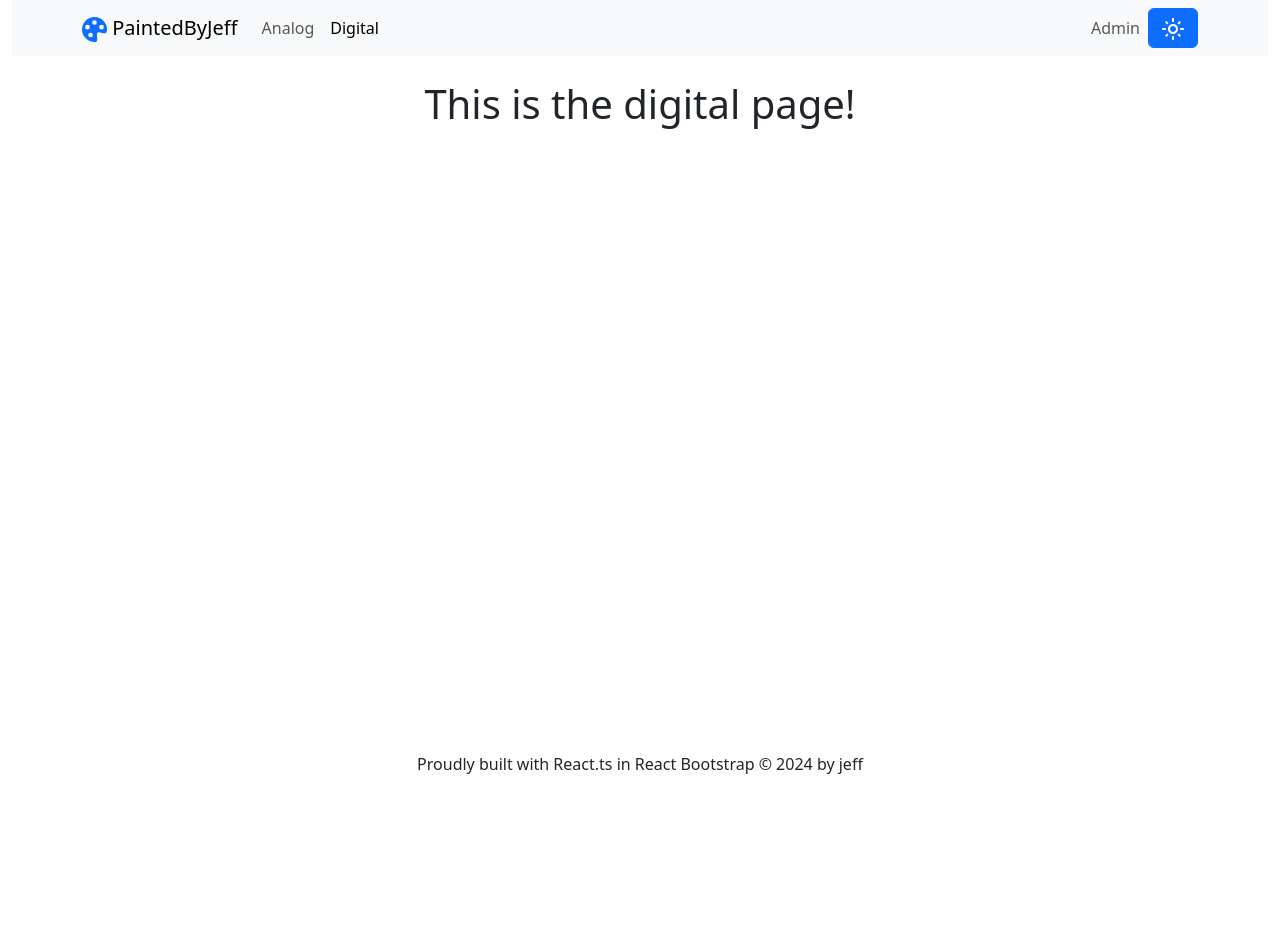
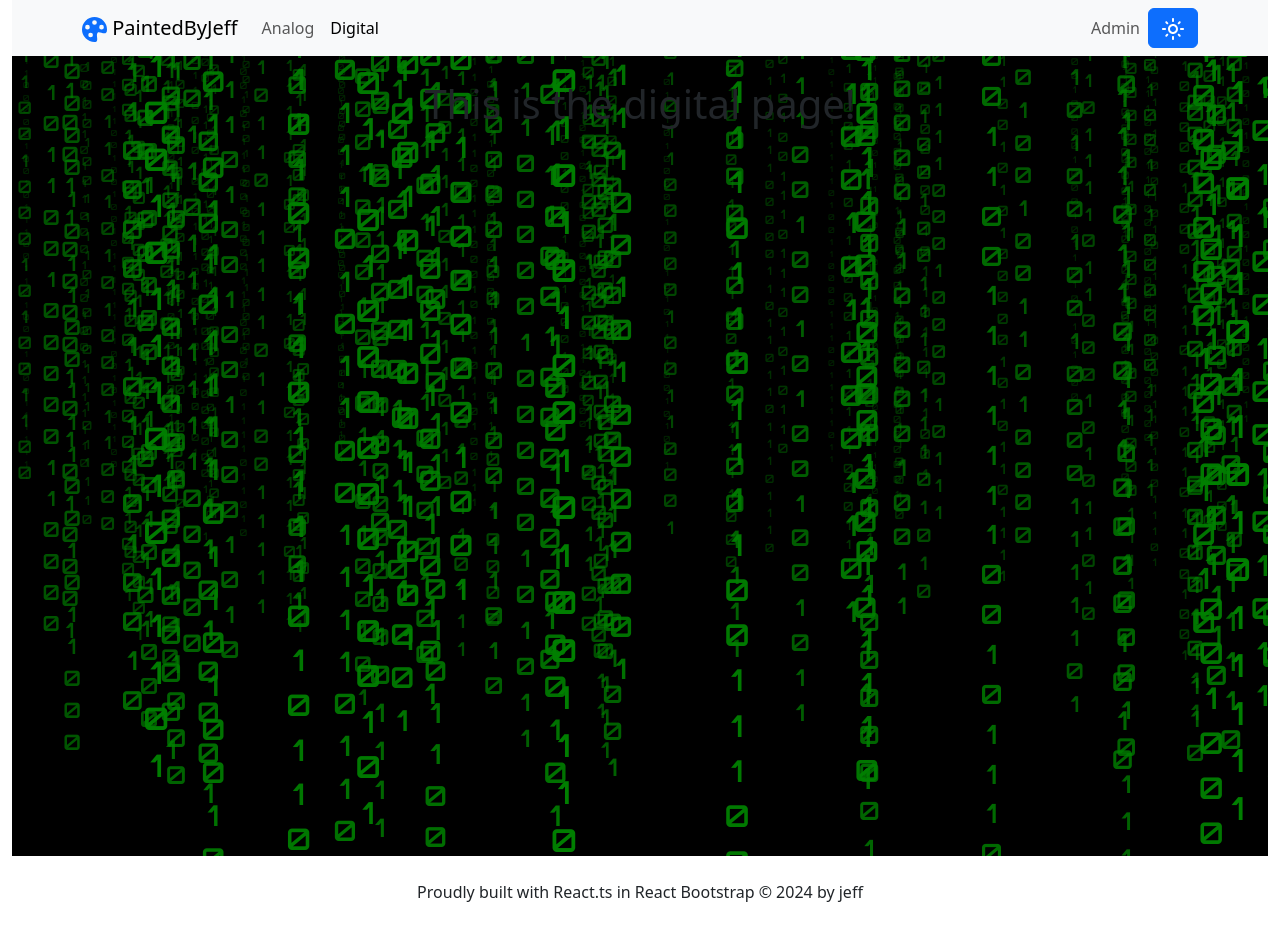
Before and after one commit to coderJeff8170/painted-by-jeff, a React (Vite) app: page /Digital in a window 1280 px wide. Before the commit the page ends 800 px from the top, so only its background shows below. Built offline with nearby package versions, Linux system fonts and the light colour scheme.

Commit message:
adds matrix background for digital content

```diff
--- a/index.html
+++ b/index.html
@@ -3,6 +3,7 @@
   <head>
     <meta charset="UTF-8" />
     <link rel="icon" type="image/svg+xml" href="/palette.svg" />
+    <link href="https://fonts.googleapis.com/css2?family=Orbitron:wght@600&family=VT323&display=swap" rel="stylesheet">
     <link rel="stylesheet" href="/src/blue-styles.css" />
     <meta name="viewport" content="width=device-width, initial-scale=1.0" />
     <title>Painted By Jeff</title>
--- /dev/null
+++ b/src/components/feature/MatrixSnow/MatrixSnow.css
@@ -0,0 +1,27 @@
+.matrix {
+
+    background: black;
+    color: green;
+    height: 100vh;
+    overflow: hidden;
+    position: relative;
+    font-family: "Orbitron", monospace;
+  }
+
+  .stream {
+    text-align: center;
+    position: absolute;
+    top: 0;
+    left: 0;
+    white-space: nowrap;
+    animation: fall linear infinite;
+  }
+
+  @keyframes fall {
+    0% {
+      transform: translateY(-100%);
+    }
+    100% {
+      transform: translateY(100vh);
+    }
+  }
--- /dev/null
+++ b/src/components/feature/MatrixSnow/MatrixSnow.tsx
@@ -0,0 +1,48 @@
+import { useEffect, useRef } from "react";
+import "./MatrixSnow.css";
+
+const MatrixSnow: React.FC = () => {
+    const matrixRef = useRef<HTMLDivElement>(null);
+
+    useEffect(() => {
+      const generateStreams = () => {
+        const container = matrixRef.current;
+        if (!container) return;
+        const width = container.offsetWidth;
+        const columns = Math.floor(width / 20); // Adjust based on font size
+
+        for (let i = 0; i < columns; i++) {
+          const stream = document.createElement("div");
+          stream.className = "stream";
+          stream.style.left = `${Math.random() * width}px`;
+          //stream.style.fontSize = `${Math.random() * 1.5 + 0.5}rem`;
+          const fontSize = Math.random() * 1.5 + 0.5;
+            stream.style.fontSize = `${fontSize}rem`;
+
+            // Calculate opacity based on font size (smaller font size -> more transparent)
+            const opacity = (fontSize) / 2;
+            stream.style.opacity = opacity.toString();
+          //stream.style.animationDelay = `${Math.random() * 10}s`;
+          stream.style.animationDuration = `${Math.random() * 5 + 15}s`;
+          stream.innerText = generateRandomStream();
+          container.appendChild(stream);
+        }
+      };
+
+      const generateRandomStream = () => {
+        const length = Math.floor(Math.random() * 20) + 25;
+        let stream = "";
+        for (let i = 0; i < length; i++) {
+          stream += Math.random() > 0.5 ? "1" : "0";
+          stream += "\n";
+        }
+        return stream;
+      };
+
+      generateStreams();
+    }, []);
+
+    return <div className="matrix" ref={matrixRef}></div>;
+  };
+
+  export default MatrixSnow;
--- /dev/null
+++ b/src/routes/Digital/Digital.module.css
@@ -0,0 +1,23 @@
+.digitalWrap {
+    overflow: hidden;
+    position: relative;
+}
+
+.digitalBg {
+    /* opacity: 0.4; */
+    position: absolute;
+    left: 0;
+    top: 0;
+    width: 100%;
+    height: 100vh;
+    /* background-image: url('/FullSize/MyFaveMemoryPlaceholder.png');
+    background-size: cover;
+    background-position: center;
+    background-repeat: no-repeat; */
+}
+
+
+.digitalContent {
+    position: relative;
+    height: 100vh;
+}
--- a/src/routes/Digital/Digital.tsx
+++ b/src/routes/Digital/Digital.tsx
@@ -2,16 +2,21 @@ import Header from "../../components/common/Header/Header";
 import Container from "react-bootstrap/Container";
 import Row from "react-bootstrap/Row";
 import Col from "react-bootstrap/Col";
+import MatrixSnow from "../../components/feature/MatrixSnow/MatrixSnow";
+import styles from "./Digital.module.css";
 
 const Digital: React.FC = () => {
   return (
     <>
-      <Container fluid>
-        <Row>
+    <Container className={styles.digitalWrap} fluid>
+        <div className={styles.digitalBg}><MatrixSnow /></div>
+        <div className={styles.digitalContent}>
+        <Row >
           <Col>
             <Header title="This is the digital page!" />
           </Col>
         </Row>
+        </div>
       </Container>
     </>
   );
--- a/src/routes/Home/Home.tsx
+++ b/src/routes/Home/Home.tsx
@@ -14,8 +14,6 @@ const Home: React.FC = () => {
   return (
     <>
     <Container className={styles.demoWrap} fluid>
-      {/* <Container fluid style={{ height: "100%", backgroundImage: "url(/FullSize/MyFaveMemoryPlaceholder.png)", backgroundRepeat: "no-repeat", backgroundSize: "cover", backgroundPosition: "center", opacity: "0.33" }}> */}
-        {/* <Image className={styles.demoBg} src="FullSize/MyFaveMemoryPlaceholder.png" /> */}
         <div className={styles.demoBg}></div>
         <div className={styles.demoContent}>
         <Row>
```
